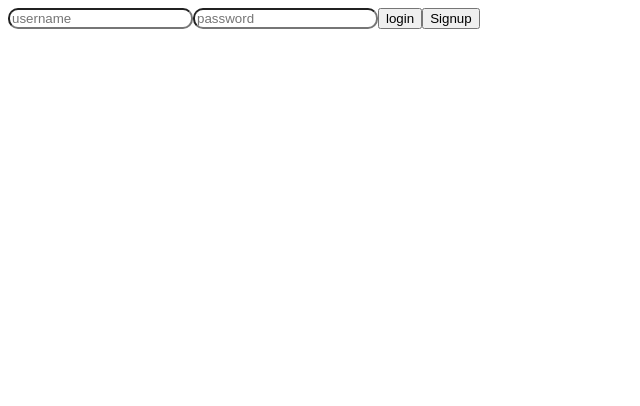
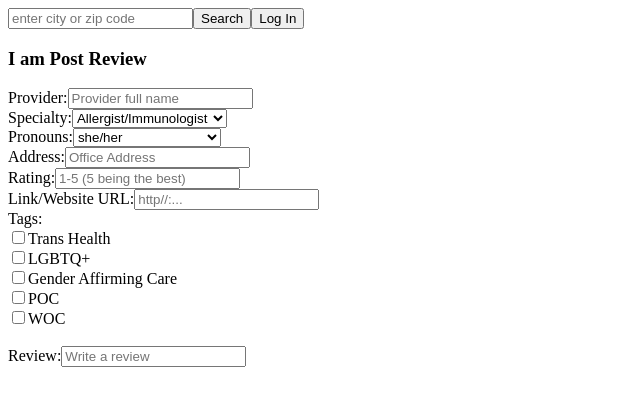
Before and after one commit to PadamPadamHealth/PadamPadam, a React app: page /PostReview in a window 1280 px wide. Shown: the top 406 px of the page, without its empty margins (0-640 px from the left). Built offline with nearby package versions, Linux system fonts and the light colour scheme.

Commit message:
PostReview displaying

```diff
--- a/src/components/App.js
+++ b/src/components/App.js
@@ -3,23 +3,21 @@ import { Link, Route, Routes } from 'react-router-dom';
 import Login from './Login.js';
 import Overlay from './Overlay.js';
 import MainDisplay from './MainDisplay.js';
+import PostReview from './MainDisplayComponents/PostReview.js';
 
 const App = () => {
   //first create user tokens and store in local memory. Will eventually store tokens in DB
-  const [token, setToken] = useState();
-  //this conditional statement means that Login will display if user token is falsy. the set token function is being passed to the login component
-  if (!token) {
-    return <Login setToken={setToken}/>
-  }
+  // const [token, setToken] = useState();
+  // //this conditional statement means that Login will display if user token is falsy. the set token function is being passed to the login component
+  // if (!token) {
+  //   return <Login setToken={setToken}/>
+  // }
 
   return (
     <>
-    <div>
-      <h1>Padam Padam Health</h1>
-    </div>
-          {/*add image tag for logo*/}
       <nav id='navbar'>
         <section id='left-nav'>
+          {/*add image tag for logo*/}
         </section>
         <section id='right-nav'>
           <input placeholder="enter city or zip code"/>
@@ -38,7 +36,7 @@ const App = () => {
           path='/'
           element={
           <MainDisplay
-           token={token}
+          //  token={token}
            />
           }
         />
@@ -48,6 +46,12 @@ const App = () => {
             <Login />
           }
         />
+        <Route
+          path='/PostReview'
+          element={
+            <PostReview />
+          }
+        />
       </Routes>
     </>
   )
--- a/src/components/MainDisplay.js
+++ b/src/components/MainDisplay.js
@@ -16,7 +16,7 @@ const MainDisplay = () => {
       </Link>
       <div>
         <h2>I am ReviewFeed</h2>
-        {/* <ReviewFeed /> */}
+        <ReviewFeed />
       </div>
     </div>
   )
--- a/src/components/MainDisplayComponents/PostReview.js
+++ b/src/components/MainDisplayComponents/PostReview.js
@@ -26,11 +26,17 @@ const PostReview = () => {
     { label: "General Surgery", value: "General Surgery" },
     { label: "Urologist", value: "Urologist" },
   ];
-  let [specialty, setSpecialty] = useState("specialty");
+  let [specialty, setSpecialty] = useState('');
+  let [pronouns, setPronouns] = useState('');
+  let [provider, setProvider] = useState('');
+  let [address, setAddress] = useState('');
+  let [rating, setRating] = useState();
+  let [url, setURL] = useState('');
+  let [review, setReview] = useState('');
 
   return (
     <div>
-      <h2>Post a Review</h2>
+      <h3>I am Post Review</h3>
       <div id='reviewPostBox'>
         <form id='reviewForm'>
           <label>Provider:</label>
@@ -42,7 +48,7 @@ const PostReview = () => {
             onChange={(e) => {
               setProvider(e.target.value);
             }}
-          />
+          /><br/>
           <label>Specialty:</label>
           <select
             className='specialtyDropDown'
@@ -57,7 +63,8 @@ const PostReview = () => {
             <option value='DEFAULT' disabled>
               Select type of provider
             </option>
-          </select>
+            {providerType.map((provider) => <option key={provider.label} value={provider.value}>{provider.label}</option>)}
+          </select><br/>
           <label>Pronouns:</label>
           <select
             className='pronounsDropDown'
@@ -76,7 +83,7 @@ const PostReview = () => {
             <option value='he/him'>he/him</option>
             <option value='they/them'>they/them</option>
             <option value='other'>other</option>
-          </select>
+          </select><br/>
           <label>Address:</label>
           <input
             type='text'
@@ -86,7 +93,7 @@ const PostReview = () => {
             onChange={(e) => {
               setAddress(e.target.value);
             }}
-          />
+          /><br/>
           <label>Rating:</label>
           <input
             type='number'
@@ -96,7 +103,7 @@ const PostReview = () => {
             onChange={(e) => {
               setRating(e.target.value);
             }}
-          />
+          /><br/>
           <label>Link/Website URL:</label>
           <input
             type='text'
@@ -106,22 +113,20 @@ const PostReview = () => {
             onChange={(e) => {
               setURL(e.target.value);
             }}
-          />
+          /><br/>
           <form>
-            <label>Tags:</label>
+            <label>Tags:</label><br/>
             <input type="checkbox" id="tag1" name="transHealth" value="Trans Health"/>
             <label for="tag1">Trans Health</label><br/>
             <input type="checkbox" id="tag2" name="LGBTQ+" value="LGBTQ+"/>
             <label for="tag2">LGBTQ+</label><br/>
-            <input type="checkbox" id="tag3" name="Ally" value="Ally"/>
-            <label for="tag3">Ally</label><br/>
+            <input type="checkbox" id="tag3" name="genderAffirmingCare" value="Gender Affirming Care"/>
+            <label for="tag3">Gender Affirming Care</label><br/>
             <input type="checkbox" id="tag4" name="POC" value="POC"/>
-            <label for="tag3">POC</label><br/>
-            <input type="checkbox" id="tag4" name="WOC" value="WOC"/>
-            <label for="tag4">WOC</label><br/>
-            <input type="checkbox" id="tag4" name="genderAffirmingCare" value="Gender Affirming Care"/>
-            <label for="tag4">Gender Affirming Care</label><br/>
-          </form>
+            <label for="tag4">POC</label><br/>
+            <input type="checkbox" id="tag5" name="WOC" value="WOC"/>
+            <label for="tag5">WOC</label><br/>
+          </form><br/>
           <label>Review:</label>
           <input
             type='text'
--- a/src/components/MainDisplayComponents/ReviewFeed.js
+++ b/src/components/MainDisplayComponents/ReviewFeed.js
@@ -1,4 +1,5 @@
 import React from "react";
+import Review from "./Review";
 
 const ReviewFeed = () => {
   return (
```
